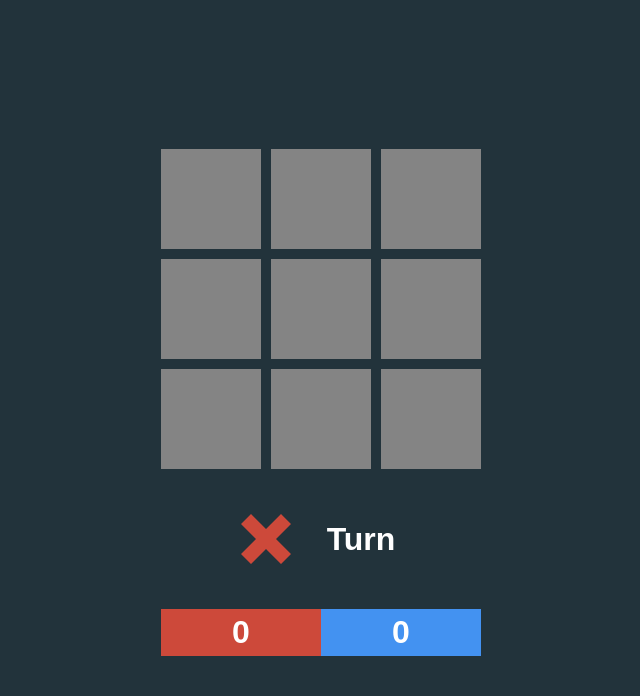
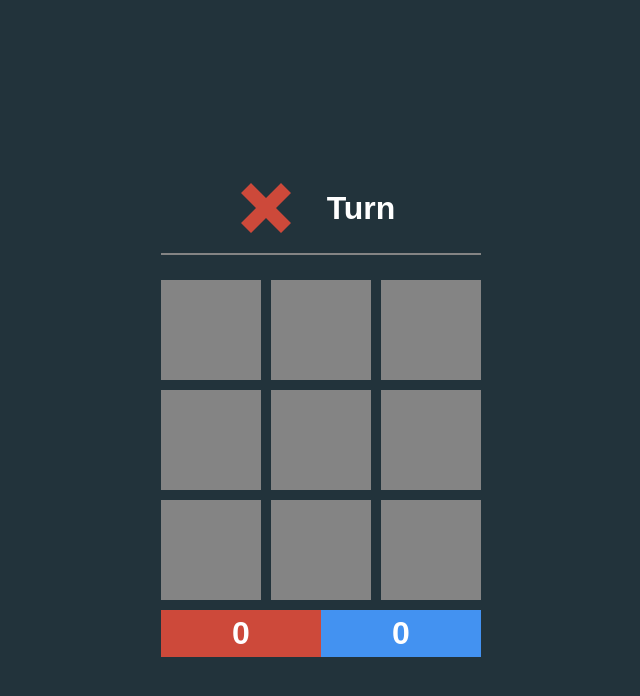
Before and after one commit to FrankGaz/TicTacToe_challenge, a React (Create React App) app in the folder tictactoe-challenge/: page / in a window 1280 px wide. Shown: the top 696 px of the page, without its empty margins (319-959 px from the left). Built offline with nearby package versions, Linux system fonts and the light colour scheme.

Commit message:
Commit 8 - Adds TurnIndicator component

```diff
--- a/tictactoe-challenge/src/App.js
+++ b/tictactoe-challenge/src/App.js
@@ -35,12 +35,11 @@ const App = () => {
   // State for the winner
   const [winner, setWinner] = useState(null);
 
-
   // State for a Tie
   const [tie, setTie] = useState(null);
 
-   // Check who is the winner to show it
-   useEffect(() => {
+  // Check who is the winner to show it
+  useEffect(() => {
     console.log(winner);
   }, [winner]);
 
@@ -53,7 +52,6 @@ const App = () => {
   useEffect(() => {
     console.log("turn >>> ", tie);
   }, [tie]);
-
 
   // Checking for winning positions
   const checkForWinner = (newSquares) => {
@@ -98,9 +96,9 @@ const App = () => {
   };
 
   // Reset Game function
-  const reset = () =>{
+  const reset = () => {
     // reset turn
-    setTurn('X');
+    setTurn("X");
     // reset squares
     setSquares(Array(9).fill(null));
     // reset winning positions
@@ -109,7 +107,7 @@ const App = () => {
     setWinner(null);
     // reset Tie result
     setTie(null);
-  }
+  };
 
   const handleClick = (square) => {
     let newSquares = [...squares];
@@ -120,14 +118,14 @@ const App = () => {
 
   return (
     <div className="container">
+      <TurnIndicator turn={turn} winner={winner} tie={tie} />
       <Board
         winningSquares={winningSquares}
         turn={turn}
         squares={squares}
         onClick={handleClick}
       />
-      <TurnIndicator turn={turn} winner={winner} tie={tie}/>
-       <ScoreBoard scoreO={score.O} scoreX={score.X} />
+      <ScoreBoard scoreO={score.O} scoreX={score.X} />
     </div>
   );
 };
--- a/tictactoe-challenge/src/styles/components/turnIndicator.scss
+++ b/tictactoe-challenge/src/styles/components/turnIndicator.scss
@@ -10,6 +10,7 @@
   font-weight: bold;
   color: $white;
   background-color: $backgroundColor;
+  border-bottom: 2px $squareColor solid;
 
   div {
     margin: 0 20px;
```
Lines whose indentation alone changed are shown as unchanged.
